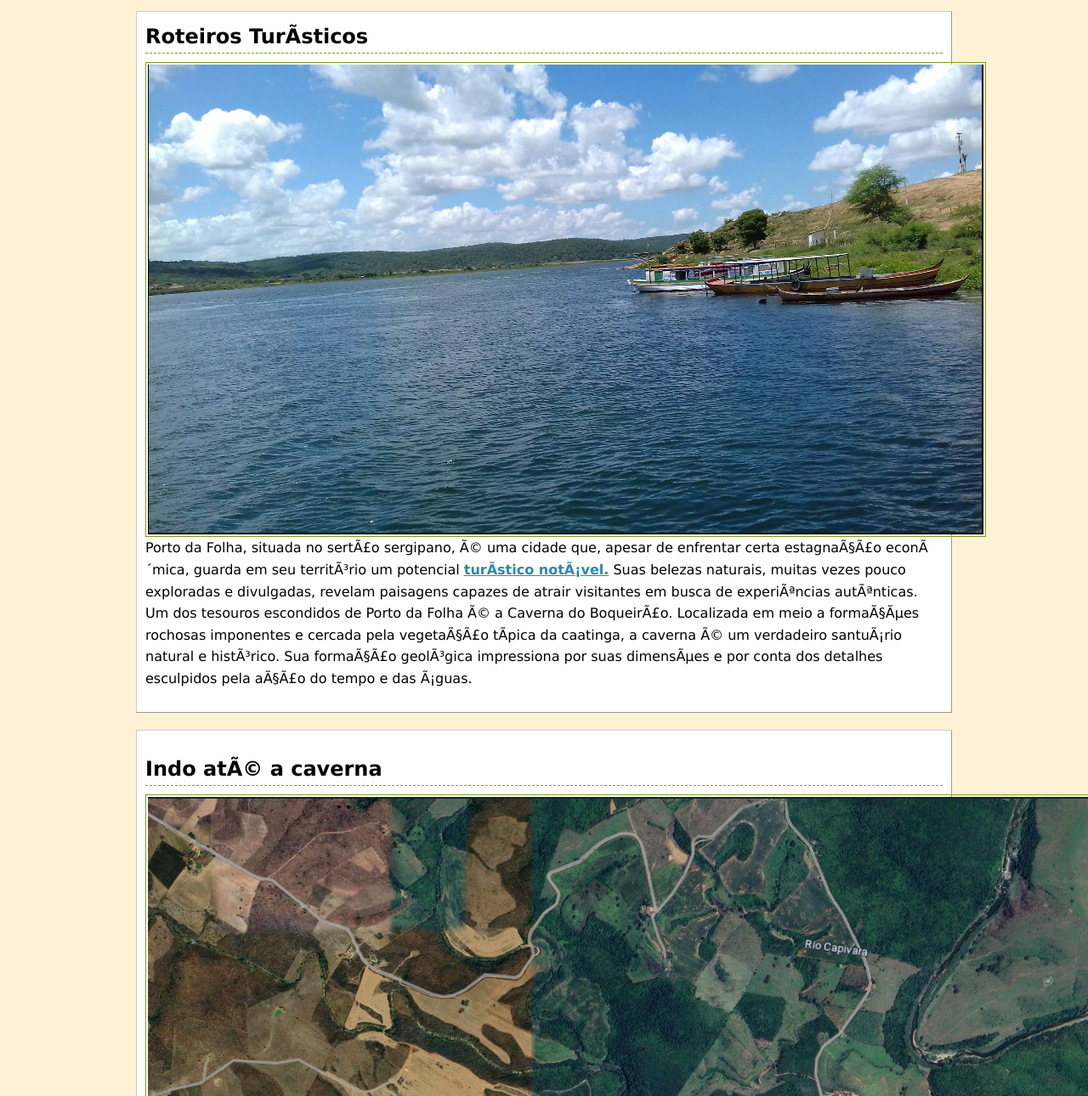
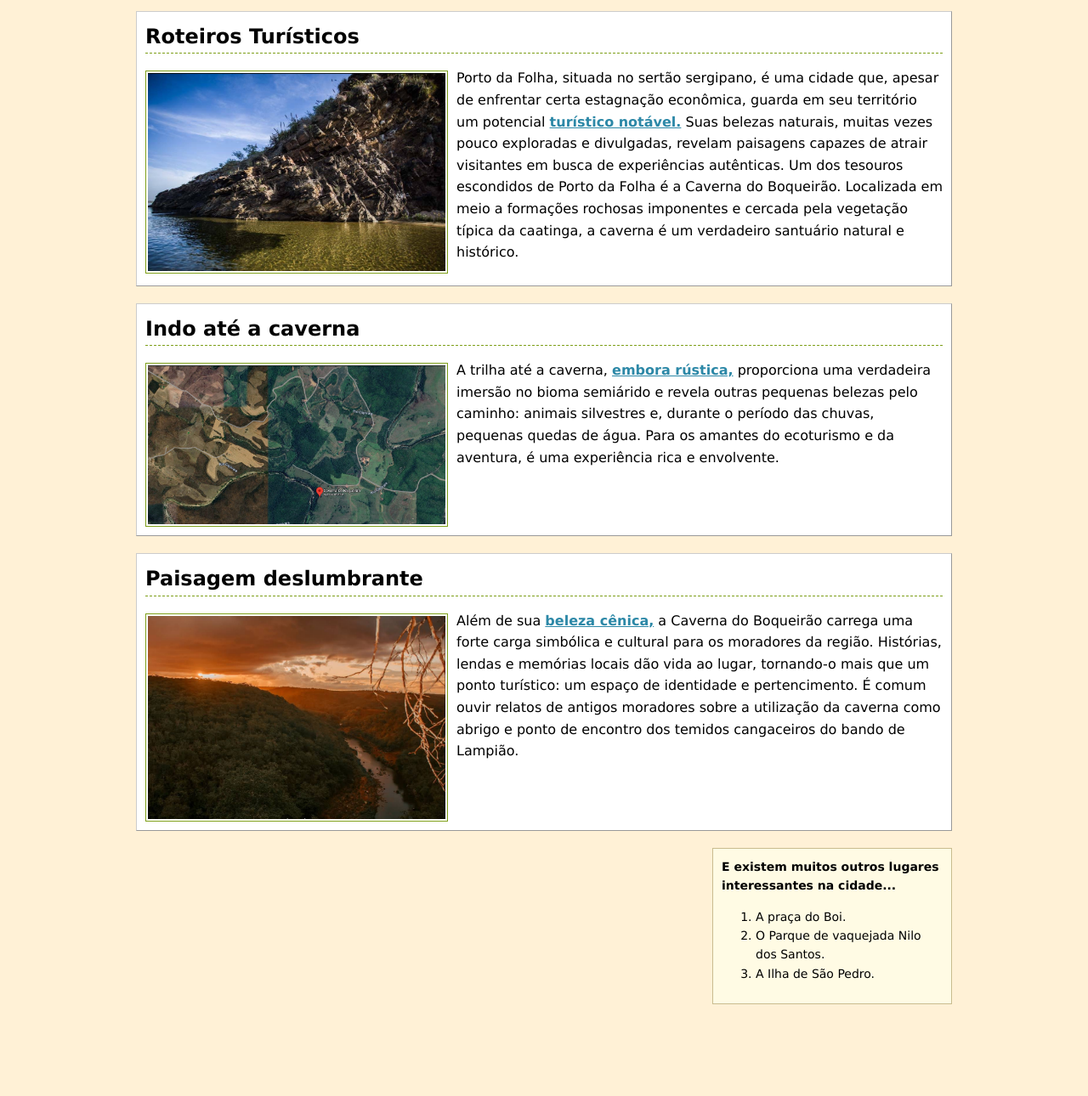
Before and after one commit to FlaviodoPneu/Minha-cidade-Porto-da-Folha-, a plain HTML site: page index.html in a window 1280 px wide. Shown: the part 81-1371 px from the top of the page at 85% size. After the commit the page ends 1263 px from the top, so only its background shows below. Drawn offline with Linux system fonts and the light colour scheme.

Commit message:
Add files via upload

```diff
--- a/CSS/Style.css
+++ b/CSS/Style.css
@@ -1,4 +1,5 @@
 body {
+    background: #FFF1D6;
     font-family: 'Lucida Grande', 'Lucida Sans Unicode', 'Verdana', 'Sans-serif';
     line-height: 1.6;
 }
@@ -9,48 +10,56 @@ body {
 }
 
 .place {
-    border-color: #ccc #999 #ccc #999;
+    background-color: #fff;
     border: 1px solid #ccc;
+    border-color: #ccc #999 #999 #ccc;
     margin-bottom: 20px;
     padding: 10px;
 }
 
 .place h2 {
     border-bottom: 1px dashed #7E9F19;
-    margin: 0;
+    margin: 0 0 10px 0;
 }
 
-body {
-    background: #FFF1D6;
-    font-family:'Lucida Grande', 'Lucida Sans Unicode', 'Verdana', 'Sans-serif';
-    line-height: 1.6;
-}
-.place{
-    background-color: #fff;
-    border: 1px solid #ccc;
-    border-color: #ccc #999 #999 #ccc;
-    margin-bottom: 20px;
-    padding-bottom: 10px
-
-}
 .place a {
     color: #2c88a7;
     font-weight: bold;
 }
-h1 a{
-    color:#ff9b54;
-    text-decoration:solid;
-}
-h1 a:hover {
-background-color:#ff9b54;
-color:#fff;
-}
-.place img{
+
+.place img {
     border: 1px solid #7e9f19;
     float: left;
     margin: 10px 10px 0 0;
     padding: 2px;
+    width: 350px;
+    height: auto;
 }
+
+h1 a {
+    color: #ff9b54;
+    text-decoration: none;
+}
+
+h1 a:hover {
+    background-color: #ff9b54;
+    color: #fff;
+}
+
 .clear {
     clear: both;
 }
+
+.sidenote {
+    background-color: #fffbe4;
+    border: 1px solid #C9BC8F;
+    float: right;
+    padding: 10px;
+    width: 260px;
+}
+
+.sidenote h3,
+.sidenote ol {
+    font-size: 14px;
+    margin-top: 0;
+}
--- a/index.html
+++ b/index.html
@@ -1,87 +1,66 @@
 <!DOCTYPE HTML>
 <html lang="pt-br">
-
-
 <head>
-    <meta charset="UTF-8>">
+    <meta charset="UTF-8">
     <title>O que eu mais gosto em Porto da Folha</title>
     <link rel="stylesheet" href="CSS/Style.css">
 </head>
 
 <body>
     <div class="container">
-    <h1><a href=""> O que eu mais Gosto em Porto da folha </a></h1>
+        <h1><a href="#">O que eu mais gosto em Porto da Folha</a></h1>
 
+        <div class="places">
 
-      <div class="places">
+            <div class="place">
+                <h2>Roteiros Turísticos</h2>
+                <img src="imagens/1.png" alt="Imagem da Caverna">
+                <p>
+                    Porto da Folha, situada no sertão sergipano, é uma cidade que, apesar de enfrentar certa estagnação econômica,
+                    guarda em seu território um potencial
+                    <a href="https://www.sergipetradetour.com.br/atrativo/115" target="_blank">turístico notável.</a>
+                    Suas belezas naturais, muitas vezes pouco exploradas e divulgadas, revelam paisagens capazes de atrair
+                    visitantes em busca de experiências autênticas. Um dos tesouros escondidos de Porto da Folha é a Caverna do
+                    Boqueirão. Localizada em meio a formações rochosas imponentes e cercada pela vegetação típica da caatinga,
+                    a caverna é um verdadeiro santuário natural e histórico.
+                </p>
+                <div class="clear"></div>
+            </div>
 
-        <div class="place">
-                <h2> Roteiros Turísticos</h2>
-                <img src='Imagens/1.jpg'>
-    <p>
-        Porto da Folha, situada no sertão sergipano, é uma cidade que, apesar de enfrentar certa estagnação econômica, guarda
-        em seu território um potencial <a href="https://www.sergipetradetour.com.br/atrativo/115" target="_blank"> turístico notável.</a>
-        Suas belezas naturais, muitas vezes pouco exploradas e divulgadas, revelam paisagens capazes de atrair visitantes em busca
-        de experiências autênticas. Um dos tesouros escondidos de Porto da Folha é a Caverna do Boqueirão. Localizada em meio a
-        formações rochosas imponentes e cercada pela vegetação típica da caatinga, a caverna é um verdadeiro santuário natural e
-        histórico. Sua formação geológica impressiona por suas dimensões e por conta dos detalhes esculpidos pela ação do tempo e das
-        águas.
-        </p>
-        <div class="clear">
+            <div class="place">
+                <h2>Indo até a caverna</h2>
+                <img src="imagens/2.jpg" alt="Trilha até a caverna">
+                <p>
+                    A trilha até a caverna, <a href="https://www.destaquenoticias.com.br/caverna-atrai-turistas-trilheiros-para-porto-da-folha-2/"
+                    target="_blank">embora rústica,</a> proporciona uma verdadeira imersão no bioma semiárido e revela outras pequenas belezas
+                    pelo caminho: animais silvestres e, durante o período das chuvas, pequenas quedas de água. Para os amantes do ecoturismo e
+                    da aventura, é uma experiência rica e envolvente.
+                </p>
+                <div class="clear"></div>
+            </div>
 
+            <div class="place">
+                <h2>Paisagem deslumbrante</h2>
+                <img src="imagens/3.png" alt="Caverna do Boqueirão">
+                <p>
+                    Além de sua <a href="https://www.google.com/maps/place/Caverna+Do+Boqueirão" target="_blank">beleza cênica,</a> a
+                    Caverna do Boqueirão carrega uma forte carga simbólica e cultural para os moradores da região. Histórias, lendas e memórias
+                    locais dão vida ao lugar, tornando-o mais que um ponto turístico: um espaço de identidade e pertencimento. É comum ouvir relatos
+                    de antigos moradores sobre a utilização da caverna como abrigo e ponto de encontro dos temidos cangaceiros do bando de Lampião.
+                </p>
+                <div class="clear"></div>
+            </div>
+
+            <div class="sidenote">
+                <h3>E existem muitos outros lugares interessantes na cidade...</h3>
+                <ol>
+                    <li>A praça do Boi.</li>
+                    <li>O Parque de vaquejada Nilo dos Santos.</li>
+                    <li>A Ilha de São Pedro.</li>
+                </ol>
+            </div>
 
         </div>
-            </div>
-
-
-<div class="place">
-<p>
-    <h2>Indo até a caverna</h2>
-<img src="Imagens/3.jpg">
-    <p>A trilha até a caverna, <a href="https://www.destaquenoticias.com.br/caverna-atrai-turistas-trilheiros-para-porto-da-folha-2/"
-        target="_blank"> Embora rústica,</a> proporciona uma verdadeira imersão no bioma semiárido e revela outras pequenas belezas
-        pelo caminho: animais silvestres, e durante o período das chuvas e pequenas quedas de água. Para os amantes do ecoturismo e
-        da aventura, é uma experiência rica e envolvente.</p>
-    </p>
-    <div class="clear">
     </div>
-    </div>
-
-
-<div class="place">
-<p>
-<h2> Paisagem deslumbrante</h2>
-<img src="Imagens/2.jpg">
-<p>
-    Além de sua <a href="https://www.google.com/maps/place/Caverna+Do+Boqueir%C3%A3o/@-10.0094392,-37
-    .3631907,3a,75y,90t/data=!3m8!1e2!3m6!1sAF1QipOdDOUqBDHngJnFfQK5B1-fYJ2s8GtmhJW7y4u8!2e10!3e12!6shttps:%2
-    F%2Flh3.googleusercontent.com%2Fp%2FAF1QipOdDOUqBDHngJnFfQK5B1-fYJ2s8GtmhJW7y4u8%3Dw352-h298-k-no!7i3945!8i
-    3334!4m18!1m8!3m7!1s0x70f6133c0371699:0xd9d2900e7750b8fa!2sCaverna+Do+Boqueir%C3%A3o!8m2!3d-10.0094392!4d-37.363190
-    7!10e5!16s%2Fg%2F11rxsvs_rm!3m8!1s0x70f6133c0371699:0xd9d2900e7750b8fa!8m2!3d-10.0094392!4d-37.3631907!10e5!14m1!1B
-    CgIgAQ!16s%2Fg%2F11rxsvs_rm?entry=ttu&g_ep=EgoyMDI1MDcwOS4wIKXMDSoASAFQAw%3D%3D" target="_blank">beleza cênica,</a> a
-    Caverna do Boqueirão carrega uma forte carga simbólica e cultural para os moradores da região. Histórias, lendas e memórias
-    locais dão vida ao lugar, tornando-o mais que um ponto turístico: um espaço de identidade e pertencimento. É comum ouvir relatos
-    de antigos moradores sobre a utilização da caverna como abrigo, ponto de encontro dos temidos cangaceiros do bando de Lampião.
-    <div class="container">
-        <div class="clear"></div>
-    </div>
-</p>
-</p>
-      </div>
-          <div class='sidenote'>
-      <h3>E existem muitos outros lugares interessantes na cidade...</h3>
-      <ol>
-        <li>A praça do Boi.</li>
-        <li>O Parque de vaqueijada Nilo dos Santos</li>
-        <li>A Ilha de São Pedro</li>
-        <li>E mais!</li>
-      </ol>
-    </div>
-      </div>
-
-</div>
-
-
 </body>
-
 </html>
```
Also changed, not shown: imagens/1.png (added), imagens/2.jpg (added), imagens/3.png (added).
